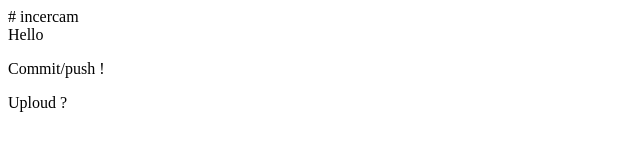
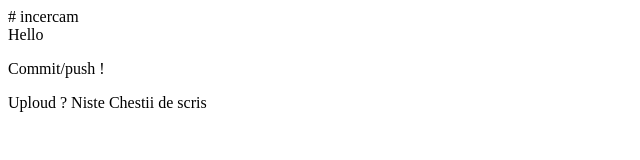
Before and after one commit to RobertCazacu/First-Project, a plain HTML site: page index.html in a window 1280 px wide. Shown: the whole page, without its empty margins (0-640 px from the left). Drawn offline with Linux system fonts and the light colour scheme.

Commit message:
Adaugat o linie de cod

```diff
--- a/index.html
+++ b/index.html
@@ -2,3 +2,4 @@
 <div>Hello</div>
 <p>Commit/push !</p>
 <h>Uploud ?</h>
+<h>Niste Chestii de scris</h>
```
